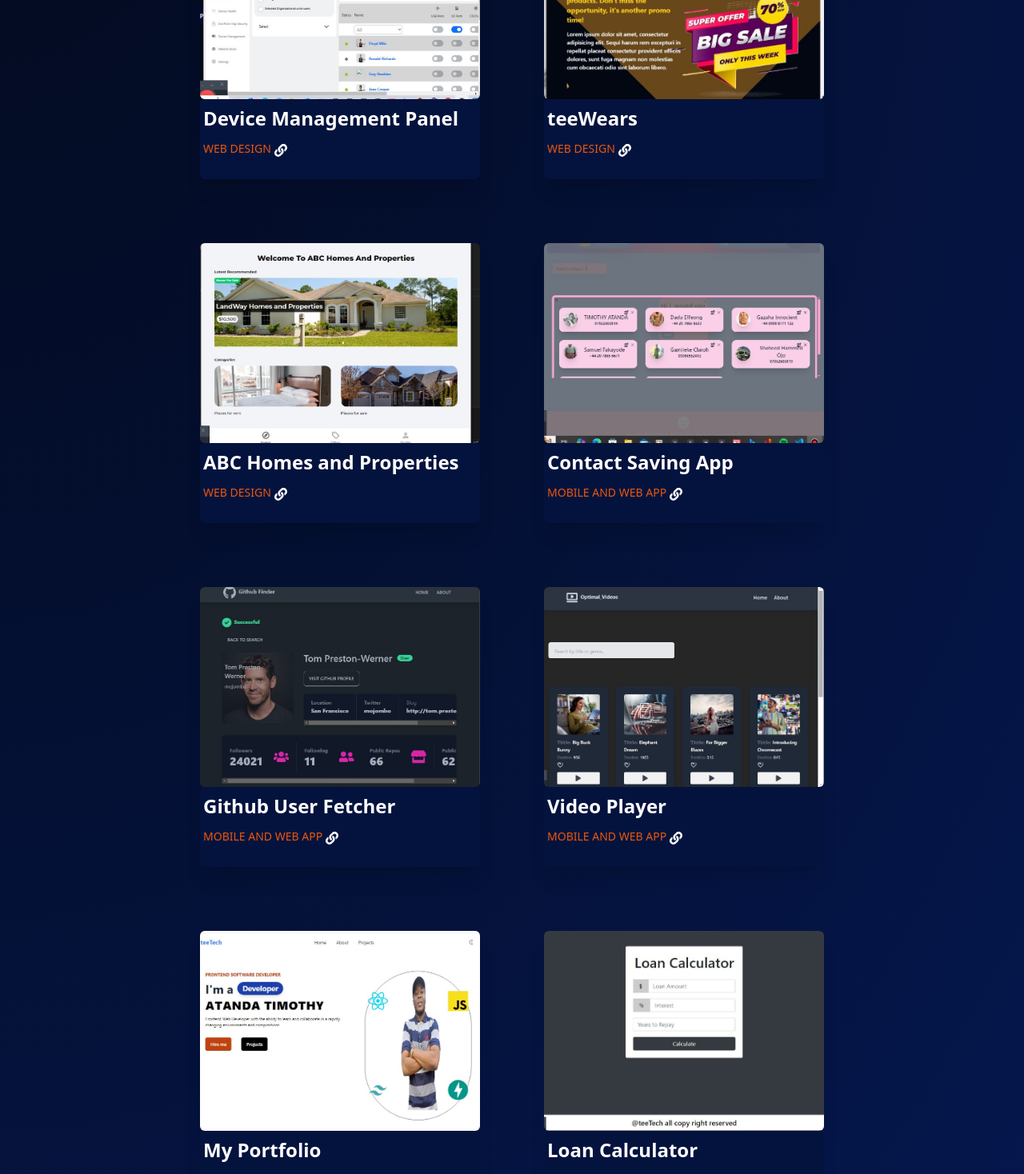
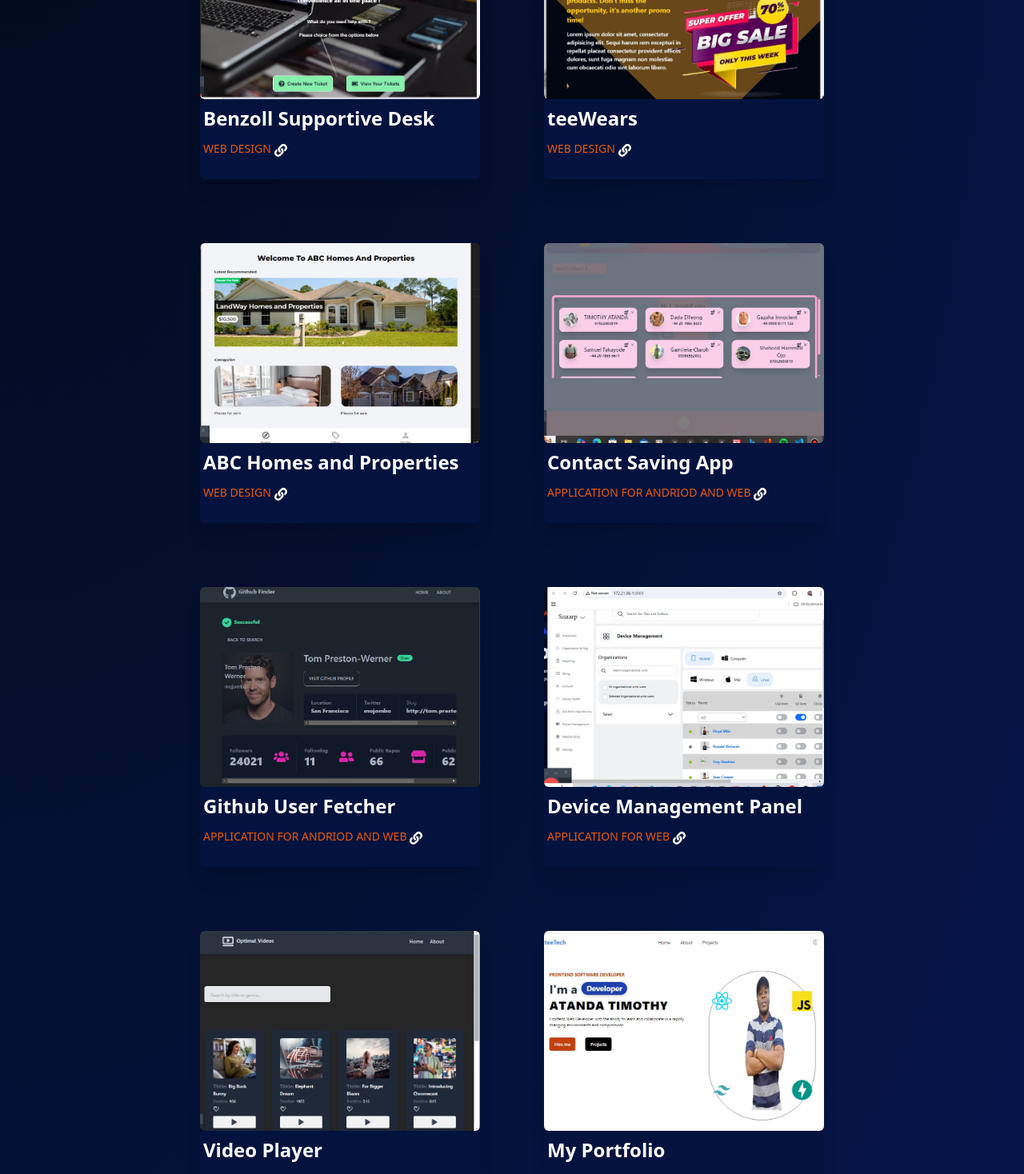
Before and after one commit to teeTech32/My-Portfolio, a React (Create React App) app: page / in a window 1280 px wide. Shown: the part 3300-4768 px from the top of the page at 80% size. Built offline with nearby package versions, Linux system fonts and the light colour scheme.

Commit message:
data.js
o

```diff
--- a/src/data.js
+++ b/src/data.js
@@ -21,6 +21,7 @@ import express from './assets/express.svg'
 import Ecommerce1 from './assets/Ecommer1.jpg'
 import video from './assets/video.jpg'
 import device from './assets/device.jpg'
+import benzoll from './assets/benzoll.jpg'
 
 export const tools = [
   {
@@ -126,12 +127,12 @@ export const skills = [
 export const projects = [
   {
     id: 1,
-    title: "Device Management Panel",
+    title: "Benzoll Supportive Desk",
     cat: "Web Design",
-    url: "https://device-management-panel.vercel.app/",
-    img: device,
+    url: "https://benzoll-frontend.onrender.com",
+    img: benzoll,
   },
-   {
+  {
     id: 2,
     title: "teeWears",
     cat: "Web Design",
@@ -148,36 +149,42 @@ export const projects = [
    {
     id: 4,
     title: "Contact Saving App",
-    cat: "Mobile and Web App",
+    cat: "Application For Andriod and Web ",
     url: "https://conta-frontend.onrender.com",
     img: contact,
   },
-
   {
     id: 5,
     title: "Github User Fetcher",
-    cat: "Mobile and Web app",
+    cat: "Application For Andriod and Web ",
     url: "https://github-fetcher-iota.vercel.app/",
     img: Github2,
   },
   {
     id: 6,
+    title: "Device Management Panel",
+    cat: "Application For Web ",
+    url: "https://device-management-panel.vercel.app/",
+    img: device,
+  },
+  {
+    id: 7,
     title: "Video Player",
-    cat: "Mobile and Web App",
+    cat: "Application For Andriod and Web ",
     url: "https://videoplayer-theta-lime.vercel.app/",
     img: video,
   },
   {
-    id: 7,
+    id: 8,
     title: "My Portfolio",
     cat: "Web Design",
     url: "",
     img: portfolio,
   },
   {
-    id: 8,
+    id: 9,
     title: "Loan Calculator",
-    cat: "Mobile and Web App",
+    cat: "Application For Andriod and Web",
     url: "https://loan-calculator-rouge.vercel.app/",
     img: LoanC,
   },
```
